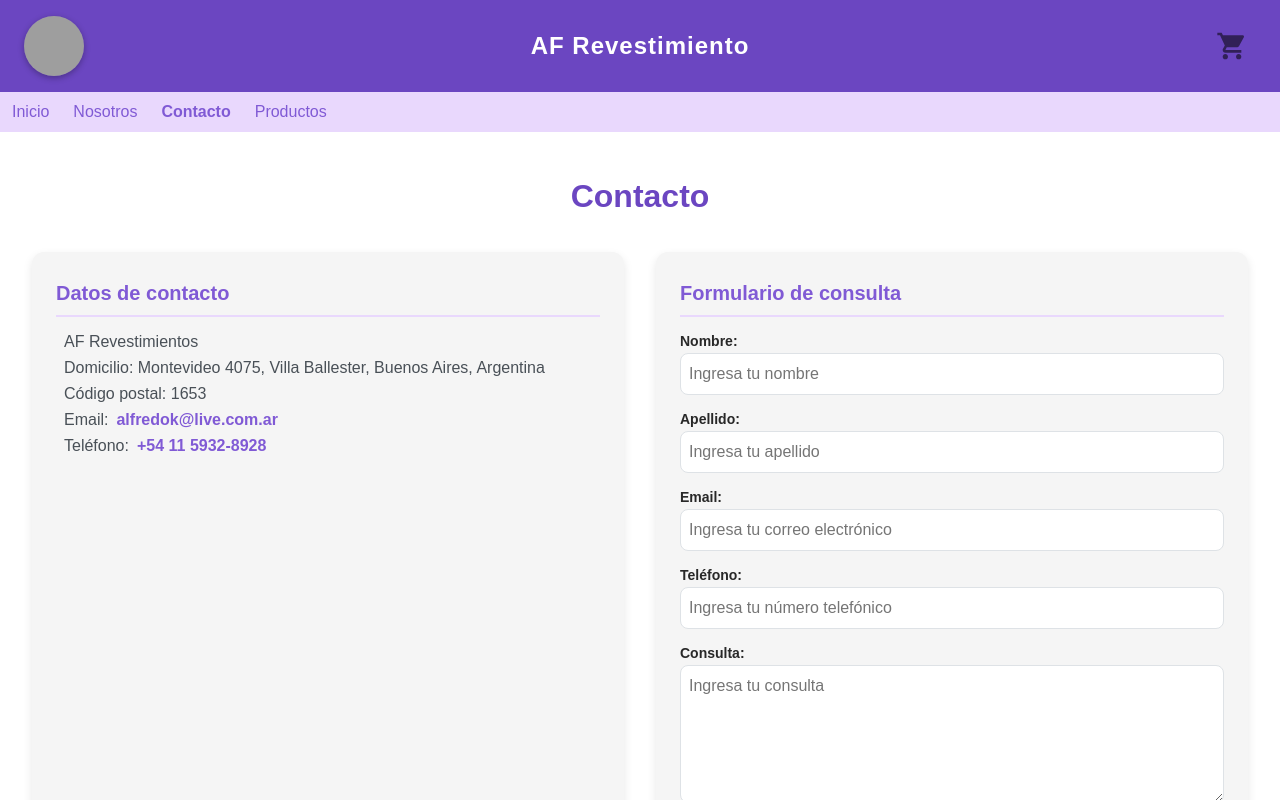
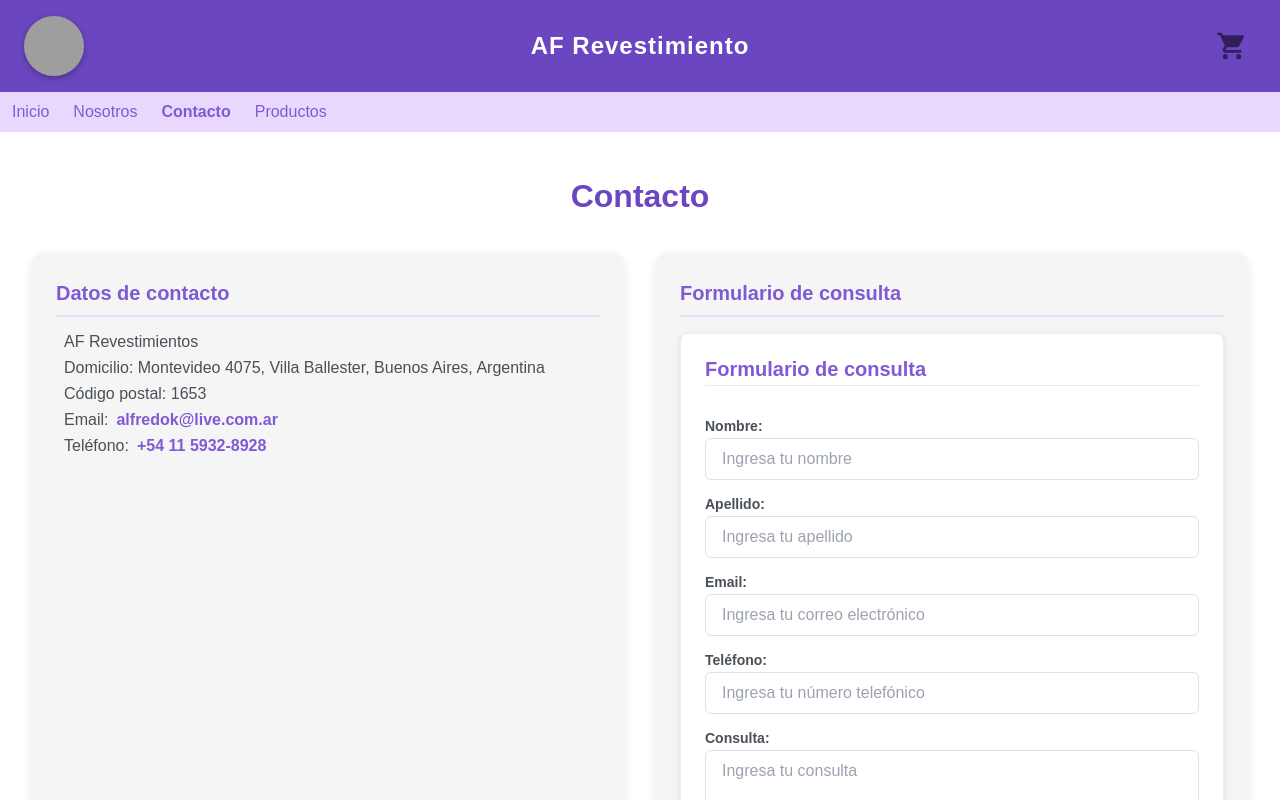
Before and after one commit to sgiaubasa/PROYECTO-INTEGRADOR2-Sergio-Montes, a React (Vite) app: page /contact in a window 1280 px wide. Shown: the top 800 px of the page. Built offline with nearby package versions, Linux system fonts and the light colour scheme; grey boxes are pictures that could not be loaded.

Commit message:
✅ Adaptado ContactForm: validación solo al enviar + mejoras de estilos SCSS

```diff
--- a/src/pages/PageRoutes.jsx
+++ b/src/pages/PageRoutes.jsx
@@ -1,12 +1,12 @@
+import { lazy, Suspense } from "react";
 import { Route, Routes } from "react-router-dom";
-import { lazy, Suspense } from "react";
 
-const Home = lazy(() => import("./home/Home"));
-const About = lazy(() => import("./about/About"));
-const Contact = lazy(() => import("./contact/Contact"));
-const Products = lazy(() => import("./products/Products"));
-const Product = lazy(() => import("./product/Product"));
-const ShoppingCart = lazy(() => import("./shopping-cart/ShoppingCart"));
+const Home = lazy(() => import("./home/Home.jsx"));
+const About = lazy(() => import("./about/About.jsx"));
+const Contact = lazy(() => import("./contact/Contact.jsx"));
+const Products = lazy(() => import("./products/Products.jsx"));
+const Product = lazy(() => import("./product/Product.jsx"));
+const ShoppingCart = lazy(() => import("./shopping-cart/ShoppingCart.jsx"));
 
 const PageRoutes = () => {
     return (
@@ -21,7 +21,6 @@ const PageRoutes = () => {
                 <Route path="/shopping-cart" element={<ShoppingCart />} />
             </Routes>
         </Suspense>
-
     );
 };
 
--- a/src/pages/contact/Contact.jsx
+++ b/src/pages/contact/Contact.jsx
@@ -1,4 +1,5 @@
 import { Text } from "@/components/texts";
+import ContactForm from "./contact-form/ContactForm.jsx";
 import "./contact.scss";
 
 const Contact = () => {
@@ -32,35 +33,7 @@ const Contact = () => {
 
                 <article className="contact__form">
                     <Text className="contact__subtitle" variant="h3">Formulario de consulta</Text>
-
-                    <form className="form">
-                        <div className="form__group">
-                            <label htmlFor="id-name">Nombre:</label>
-                            <input type="text" id="id-name" name="name" placeholder="Ingresa tu nombre" required />
-                        </div>
-
-                        <div className="form__group">
-                            <label htmlFor="id-surname">Apellido:</label>
-                            <input type="text" id="id-surname" name="surname" placeholder="Ingresa tu apellido" required />
-                        </div>
-
-                        <div className="form__group">
-                            <label htmlFor="id-email">Email:</label>
-                            <input type="email" id="id-email" name="email" placeholder="Ingresa tu correo electrónico" required />
-                        </div>
-
-                        <div className="form__group">
-                            <label htmlFor="id-phone">Teléfono:</label>
-                            <input type="tel" id="id-phone" name="phone" placeholder="Ingresa tu número telefónico" required />
-                        </div>
-
-                        <div className="form__group">
-                            <label htmlFor="id-query">Consulta:</label>
-                            <textarea id="id-query" name="query" rows="5" placeholder="Ingresa tu consulta"></textarea>
-                        </div>
-
-                        <button type="submit" className="btn btn--primary">Enviar</button>
-                    </form>
+                    <ContactForm />
                 </article>
             </div>
         </section>
--- a/src/pages/contact/contact-form/ContactForm.jsx
+++ b/src/pages/contact/contact-form/ContactForm.jsx
@@ -1,77 +1,92 @@
 import AlertSuccessForm from "@/components/alerts/AlertSuccessForm";
 import { ButtonPrimary } from "@/components/buttons";
-import { useFormik } from "formik";
-import initialValues from "./contact-form.initial-value";
 import "./contact-form.scss";
-import contactFormSchema from "./contact-form.validation-schema";
+import { useContactForm } from "./useContactForm.js";
 
 const ContactForm = () => {
-    const formik = useFormik({
-        initialValues,
-        validationSchema: contactFormSchema,
-        onSubmit: (values, { resetForm, setStatus }) => {
-            console.log("✅ Datos enviados:", values);
-
-            // 👉 activa la alerta
-            setStatus({ success: true });
-
-            // la cerramos a los 3 segundos y limpiamos el form
-            setTimeout(() => {
-                resetForm();
-                setStatus({ success: false });
-            }, 3000);
-        },
-    });
+    const { formik, isSubmitted, handleClose } = useContactForm();
 
     return (
         <form
             className="contact-form"
-            // 🚫 evita que se recargue la página con ?name=...
             onSubmit={(e) => {
                 e.preventDefault();
                 formik.handleSubmit(e);
             }}>
+            <h2>Formulario de consulta</h2>
+
+            {/* Nombre */}
+            <div className="form-group">
+                <label htmlFor="name">Nombre:</label>
                 <input
+                    id="name"
                     type="text"
                     name="name"
-                placeholder="Nombre"
+                    placeholder="Ingresa tu nombre"
                     value={formik.values.name}
                     onChange={formik.handleChange}/>
+                {formik.errors.name && <span className="error">{formik.errors.name}</span>}
+            </div>
 
+            {/* Apellido */}
+            <div className="form-group">
+                <label htmlFor="surname">Apellido:</label>
                 <input
+                    id="surname"
                     type="text"
                     name="surname"
-                placeholder="Apellido"
+                    placeholder="Ingresa tu apellido"
                     value={formik.values.surname}
                     onChange={formik.handleChange}/>
+                {formik.errors.surname && <span className="error">{formik.errors.surname}</span>}
+            </div>
 
+            {/* Email */}
+            <div className="form-group">
+                <label htmlFor="email">Email:</label>
                 <input
+                    id="email"
                     type="email"
                     name="email"
-                placeholder="Email"
+                    placeholder="Ingresa tu correo electrónico"
                     value={formik.values.email}
                     onChange={formik.handleChange}/>
+                {formik.errors.email && <span className="error">{formik.errors.email}</span>}
+            </div>
 
+            {/* Teléfono */}
+            <div className="form-group">
+                <label htmlFor="phone">Teléfono:</label>
                 <input
+                    id="phone"
                     type="text"
                     name="phone"
-                placeholder="Teléfono"
+                    placeholder="Ingresa tu número telefónico"
                     value={formik.values.phone}
                     onChange={formik.handleChange}/>
+                {formik.errors.phone && <span className="error">{formik.errors.phone}</span>}
+            </div>
 
+            {/* Consulta */}
+            <div className="form-group">
+                <label htmlFor="inquiry">Consulta:</label>
                 <textarea
-                name="query"
-                placeholder="Consulta"
-                value={formik.values.query}
+                    id="inquiry"
+                    name="inquiry"
+                    placeholder="Ingresa tu consulta"
+                    value={formik.values.inquiry}
                     onChange={formik.handleChange}/>
+                {formik.errors.inquiry && <span className="error">{formik.errors.inquiry}</span>}
+            </div>
 
+            {/* Botón */}
             <ButtonPrimary type="submit">Enviar</ButtonPrimary>
 
             {/* ✅ Cartel de confirmación */}
             <AlertSuccessForm
-                open={formik.status?.success || false}
+                open={isSubmitted}
                 message="Tu consulta fue enviada correctamente. Te responderemos en breve."
-                onClose={() => formik.setStatus({ success: false })}/>
+                onClose={handleClose}/>
         </form>
     );
 };
--- a/src/pages/contact/contact-form/contact-form.initial-value.js
+++ b/src/pages/contact/contact-form/contact-form.initial-value.js
@@ -1,7 +1,9 @@
-export const initialValues = {
+const initialValues = {
     name: "",
     surname: "",
     email: "",
     phone: "",
     inquiry: "",
 };
+
+export default initialValues;
--- a/src/pages/contact/contact-form/contact-form.scss
+++ b/src/pages/contact/contact-form/contact-form.scss
@@ -70,9 +70,35 @@
         }
     }
 
-    // estado de éxito (puede ser para la alerta)
     &.success {
         border-color: $color-success-500;
         box-shadow: 0 0 0 2px $color-success-100;
     }
+
+    /* 🔹 ESTILOS EXTRA (sumados) */
+    h2 {
+        margin-bottom: $spacing-md;
+        padding-bottom: $spacing-xs;
+        border-bottom: 1px solid $color-neutro-300;
+        font-size: $font-size-lg;
+        font-weight: $font-weight-bold;
+        color: $color-primary-700;
+    }
+
+    .form-group {
+        display: flex;
+        flex-direction: column;
+        gap: $spacing-xs;
+
+        label {
+            font-size: $font-size-sm;
+            font-weight: $font-weight-bold;
+            color: $color-neutro-700;
+        }
+    }
+
+    input,
+    textarea {
+        width: 100%;
+    }
 }
--- a/src/pages/contact/contact-form/contact-form.validation-schema.js
+++ b/src/pages/contact/contact-form/contact-form.validation-schema.js
@@ -6,26 +6,23 @@ const PHONE_MIN_LENGTH = 8;
 const PHONE_MAX_LENGTH = 15;
 const INQUIRY_MAX_LENGTH = 100;
 
-export const validationSchema = Yup.object({
-    name: Yup
-        .string()
+const contactFormSchema = Yup.object({
+    name: Yup.string()
         .max(NAME_MAX_LENGTH, `El nombre no puede tener más de ${NAME_MAX_LENGTH} caracteres`)
         .required("El nombre es obligatorio"),
-    surname: Yup
-        .string()
+    surname: Yup.string()
         .max(SURNAME_MAX_LENGTH, `El apellido no puede tener más de ${SURNAME_MAX_LENGTH} caracteres`)
         .required("El apellido es obligatorio"),
-    email: Yup
-        .string()
+    email: Yup.string()
         .email("El email debe ser un email válido")
         .required("El email es obligatorio"),
-    phone: Yup
-        .string()
+    phone: Yup.string()
         .min(PHONE_MIN_LENGTH, `El teléfono debe tener al menos ${PHONE_MIN_LENGTH} caracteres`)
         .max(PHONE_MAX_LENGTH, `El teléfono no puede tener más de ${PHONE_MAX_LENGTH} caracteres`)
         .required("El teléfono es obligatorio"),
-    inquiry: Yup
-        .string()
+    inquiry: Yup.string()
         .max(INQUIRY_MAX_LENGTH, `La consulta no puede tener más de ${INQUIRY_MAX_LENGTH} caracteres`)
         .required("La consulta es obligatoria"),
 });
+
+export default contactFormSchema;
--- a/src/pages/contact/contact-form/useContactForm.js
+++ b/src/pages/contact/contact-form/useContactForm.js
@@ -1,25 +1,25 @@
 import { useFormik } from "formik";
 import { useState } from "react";
-import initialValues from "./contact-form.initial-value";
-import validationSchema from "./contact-form.validation-schema";
+import initialValues from "./contact-form.initial-value.js";
+import contactFormSchema from "./contact-form.validation-schema.js";
 
 export const useContactForm = () => {
     const [ isSubmitted, setIsSubmitted ] = useState(false);
 
     const formik = useFormik({
         initialValues,
-        validationSchema,
+        validationSchema: contactFormSchema,
+        validateOnChange: false, // 🔹 Solo valida al enviar
+        validateOnBlur: false, // 🔹 No valida al salir de un campo
         onSubmit: (values, { resetForm }) => {
-            console.log("Consulta enviada:", values); // 👈 debería salir en consola
-            setIsSubmitted(true); // 👈 activa la alerta
+            console.log("📨 Consulta enviada:", values);
+            setIsSubmitted(true);
             resetForm();
+            setTimeout(() => setIsSubmitted(false), 3000);
         },
     });
 
-    const handleClose = () => {
-        console.log("Cerrando alerta..."); // 👈 debug
-        setIsSubmitted(false);
-    };
+    const handleClose = () => setIsSubmitted(false);
 
     return { formik, isSubmitted, handleClose };
 };
```
Lines whose indentation alone changed are shown as unchanged.
